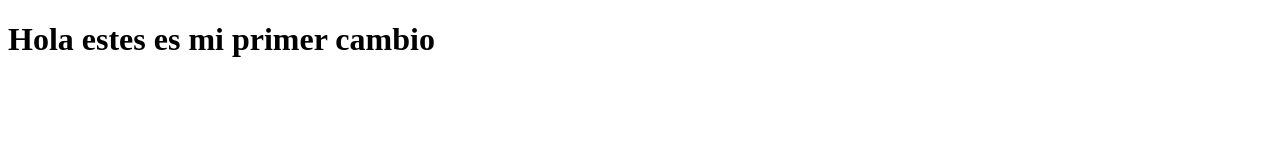
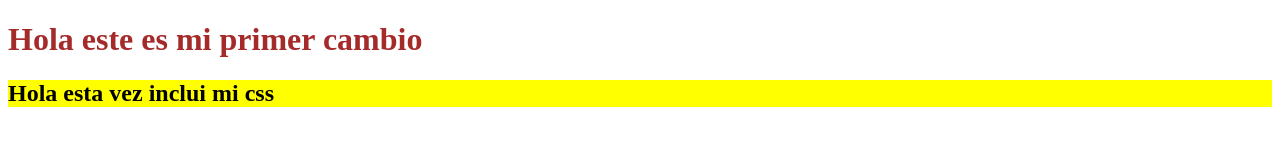
Before and after one commit to enriqueromo69/proyecto_final, a plain HTML site: page index.html in a window 1280 px wide. Drawn offline with Linux system fonts and the light colour scheme.

Commit message:
segundo cambio

```diff
--- /dev/null
+++ b/css/estilo.css
@@ -0,0 +1,7 @@
+h1{
+    color: brown;
+}
+
+h2{
+    background-color: yellow;
+}
--- a/index.html
+++ b/index.html
@@ -4,10 +4,12 @@
     <meta charset="UTF-8">
     <meta name="viewport" content="width=device-width, initial-scale=1.0">
     <title>Document</title>
+    <link rel="stylesheet" href="css/estilo.css">
 </head>
 <body>
 
-<h1>Hola estes es mi primer cambio</h1>
+<h1>Hola este es mi primer cambio</h1>
+<h2>Hola esta vez inclui mi css</h2>
 
 </body>
 </html>
```
